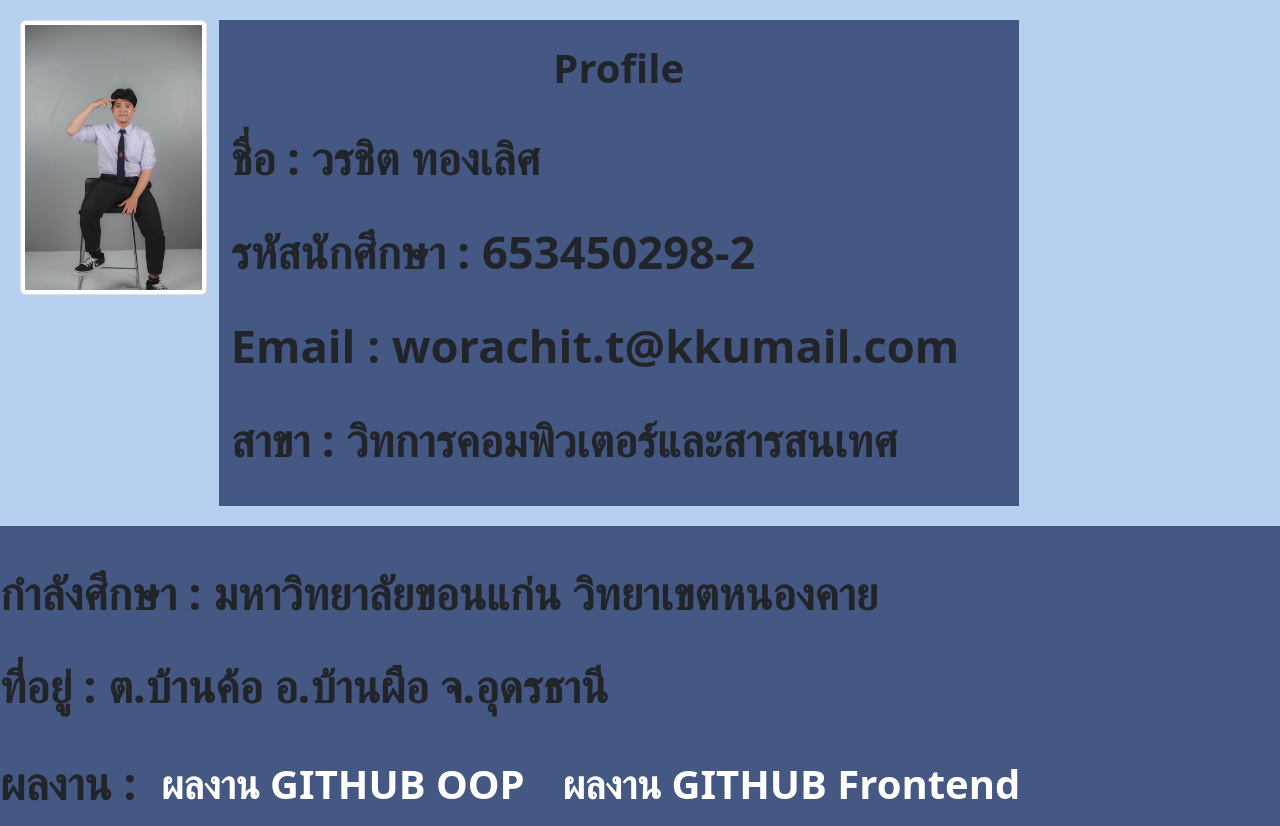
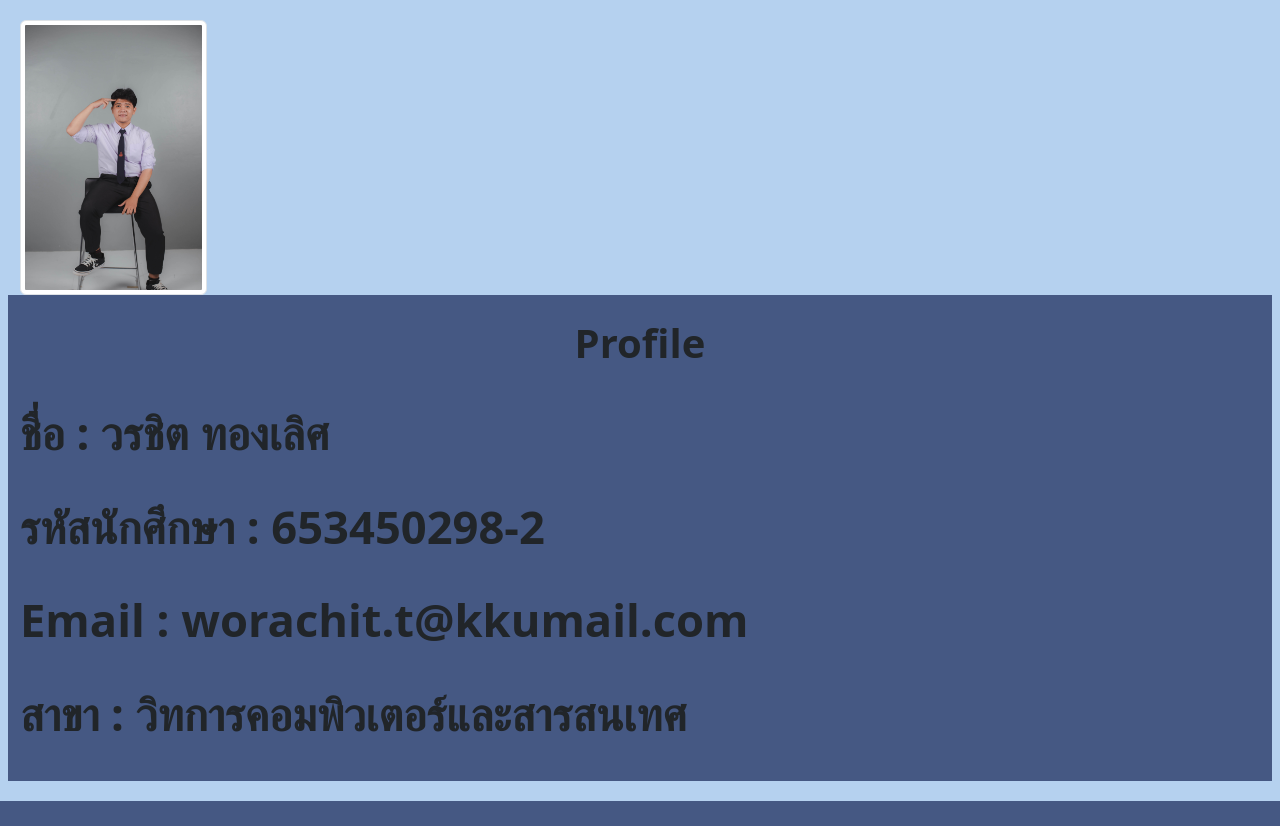
Before and after one commit to Worachot1125/Worachit1.github.io, a plain HTML site: page index.html in a window 1280 px wide. Shown: the top 826 px of the page. Drawn offline with nearby package versions, Linux system fonts and the light colour scheme.

Commit message:
Update index.html

```diff
--- a/index.html
+++ b/index.html
@@ -18,7 +18,7 @@
   }
   .custom1-div {
     background-color: #455883;
-    max-width: 50rem;
+    max-width: 90rem;
   }
   h1{
     font-size: 2.83em;
```
